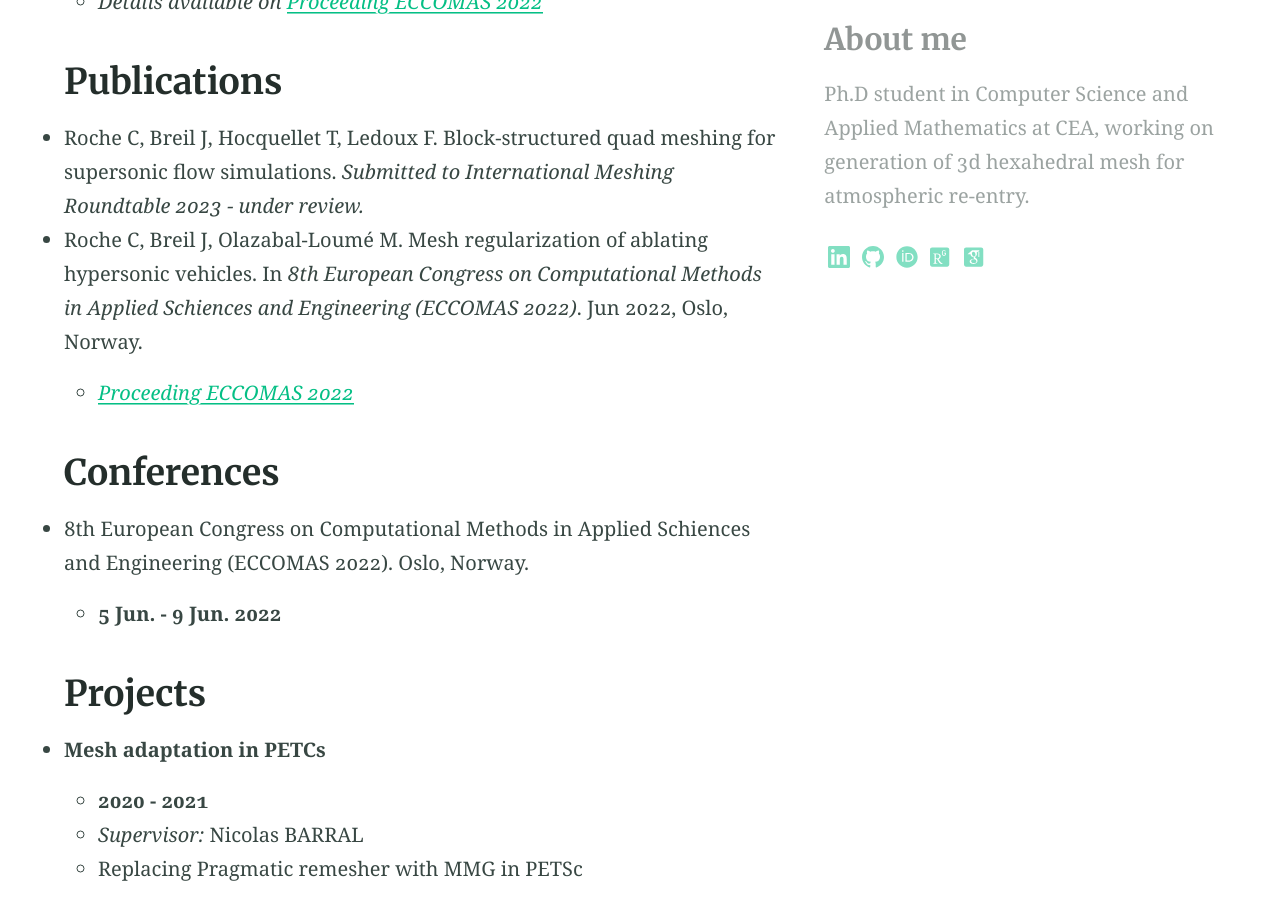
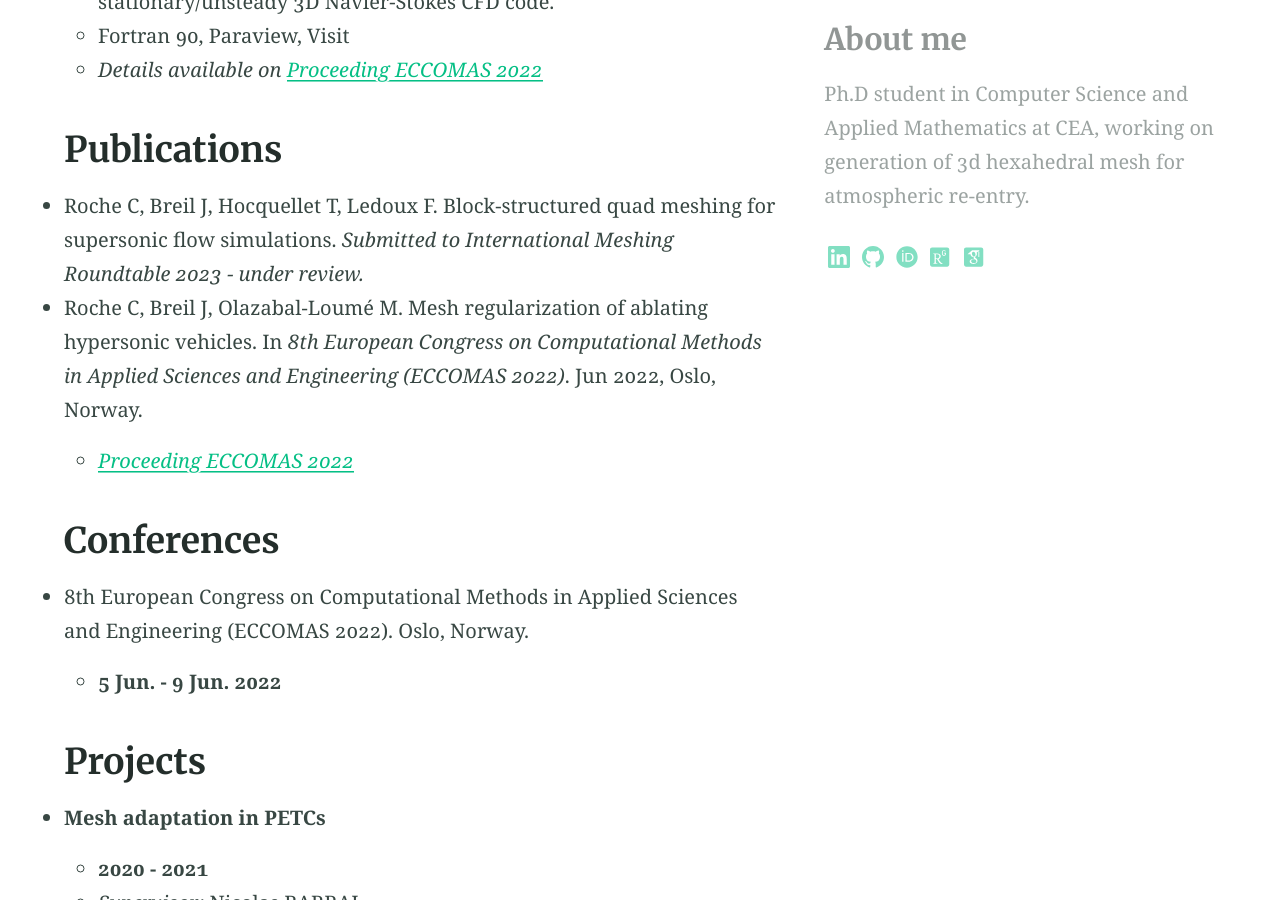
Before and after one commit to claireroche/claireroche.github.io, a Jekyll site: the page built from cv.md, in a window 1280 px wide and 900 px high, scrolled down 1818 px. Built offline with Jekyll 4.4.1, drawn with Linux system fonts in a browser that asks for light colours; a style sheet for code colours, icons or effects is not loaded; some of the changed text lies outside the part shown.

Commit message:
fix mistakes

```diff
--- a/cv.md
+++ b/cv.md
@@ -56,13 +57,13 @@ aside: true
   _Submitted to International Meshing Roundtable 2023 - under review._
 
 * Roche C, Breil J, Olazabal-Loumé M. Mesh regularization of ablating hypersonic vehicles. In _8th European
-  Congress on Computational Methods in Applied Schiences and Engineering (ECCOMAS 2022)_. Jun 2022,
+  Congress on Computational Methods in Applied Sciences and Engineering (ECCOMAS 2022)_. Jun 2022,
   Oslo, Norway.
   * _[Proceeding ECCOMAS 2022](https://claireroche.github.io/conference%20proceeding/2022/11/24/eccomas-proceeding/)_
 
 ## Conferences
 
-* 8th European Congress on Computational Methods in Applied Schiences and Engineering (ECCOMAS 2022).
+* 8th European Congress on Computational Methods in Applied Sciences and Engineering (ECCOMAS 2022).
   Oslo, Norway.
   * **5 Jun. - 9 Jun. 2022**
 
```
Also changed, not shown: other parts of cv.md (+3 -2 lines).
